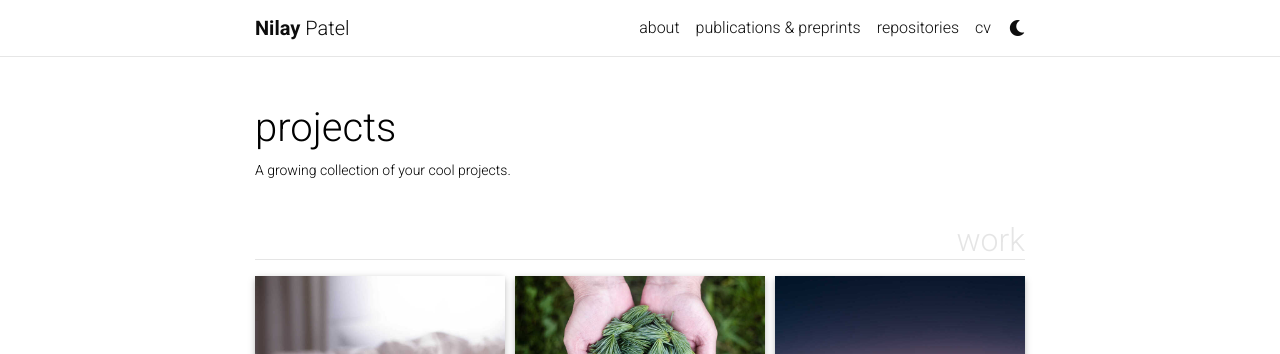
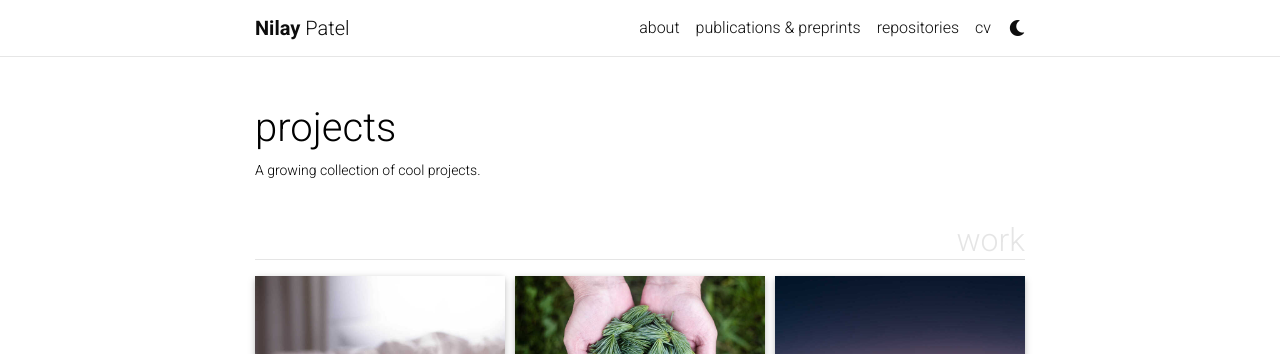
Before and after one commit to offendo/offendo.github.io, a Jekyll site: the page built from _pages/projects.md, in a window 1280 px wide and 1126 px high. Shown: the top 354 px of the window. Built offline with Jekyll 4.4.1, drawn with Linux system fonts in a browser that asks for light colours; full-size pictures stand in for the smaller copies a plugin makes; comment, search, counter and statistics services are not loaded; a style sheet for code colours, icons or effects is not loaded.

Commit message:
Updates again

```diff
--- a/_pages/projects.md
+++ b/_pages/projects.md
@@ -2,7 +2,7 @@
 layout: page
 title: projects
 permalink: /projects/
-description: A growing collection of your cool projects.
+description: A growing collection of cool projects.
 nav: false
 nav_order: 2
 display_categories: [work, fun]
```
Also changed, not shown: _pages/repositories.md (+1 -1 lines).
